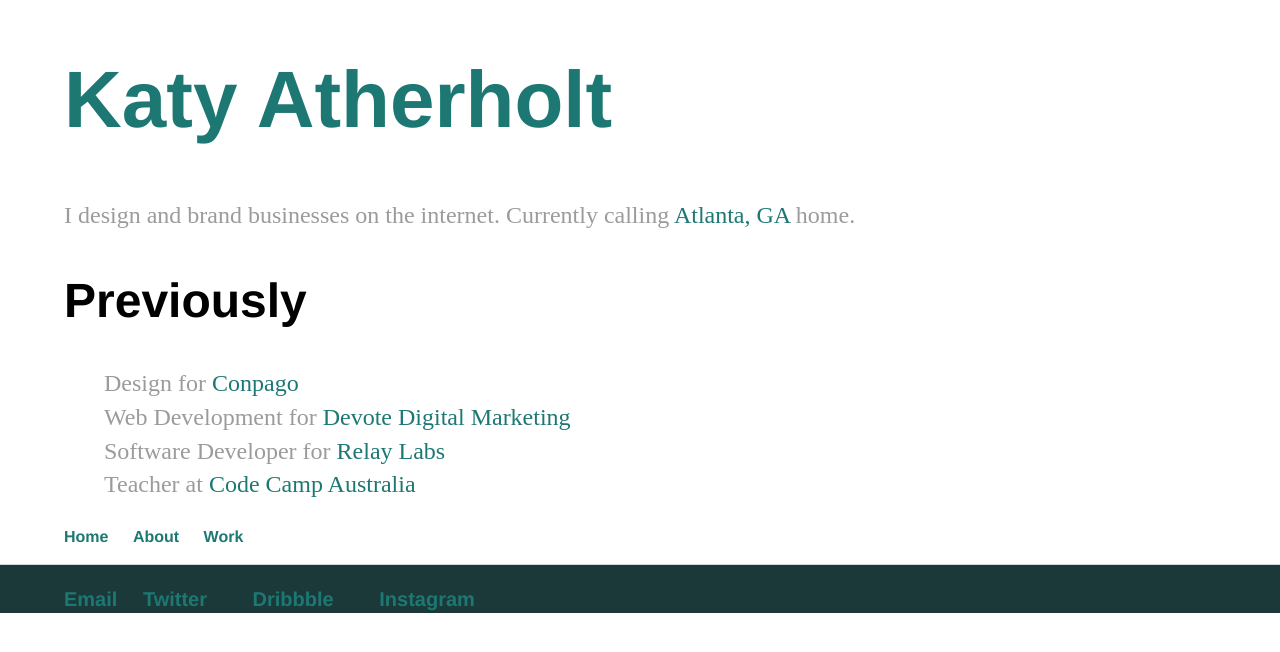
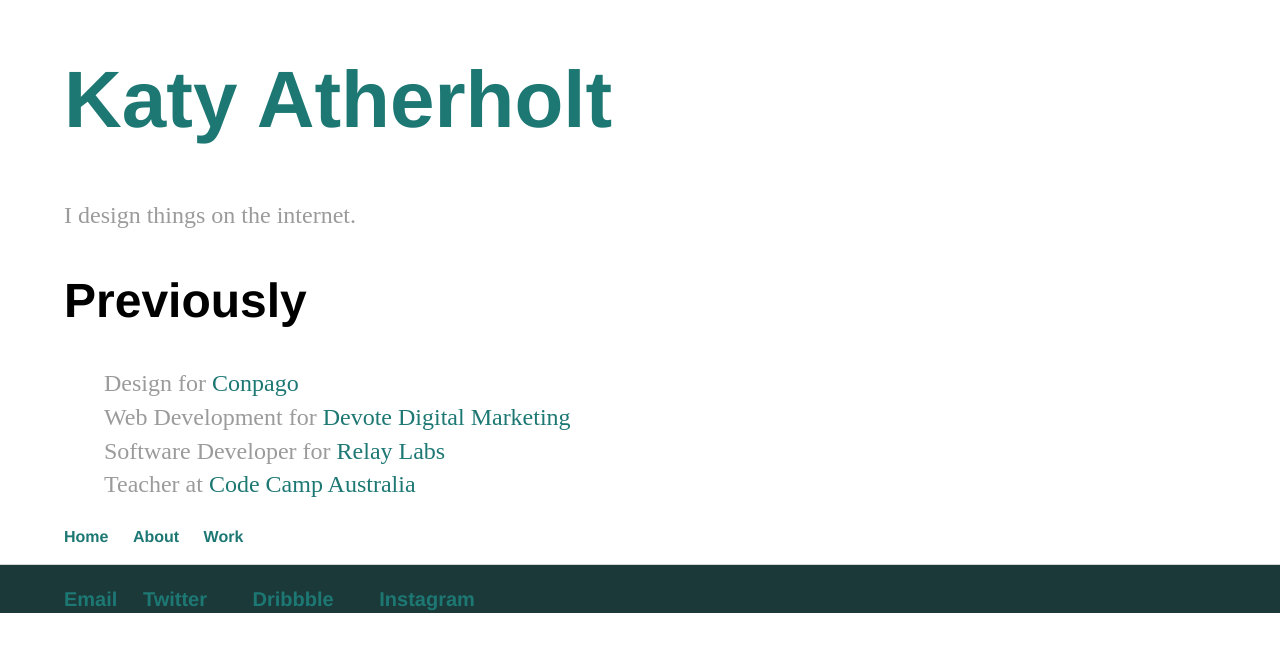
Before and after one commit to katherholt/katherholt.github.io, a Jekyll site: the page built from index.html, in a window 1280 px wide. Shown: the top 652 px of the page. Built offline with Jekyll 4.4.1, drawn with Linux system fonts in a browser that asks for light colours; some web fonts are replaced.

Commit message:
Update index.html

```diff
--- a/index.html
+++ b/index.html
@@ -5,7 +5,7 @@ title: Katy Atherholt
 
 		<div class="blurb">
 			<h1>Katy Atherholt</h1>
-			<p>I design and brand businesses on the internet. Currently calling <a href="https://goo.gl/maps/i7o4azRpqU52">Atlanta, GA</a> home.</p>
+			<p>I design things on the internet. </p>
 
 			<h2>Previously</h2>
 			<ul>
```
